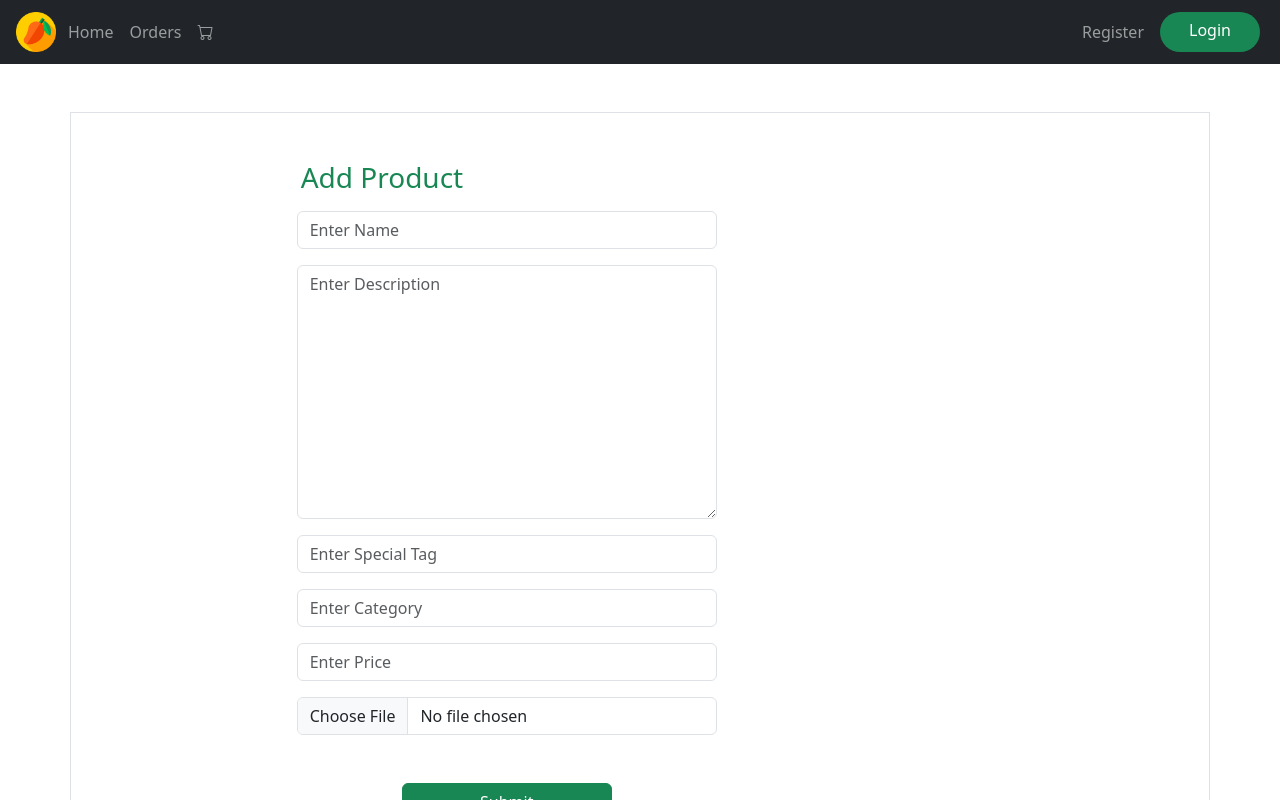
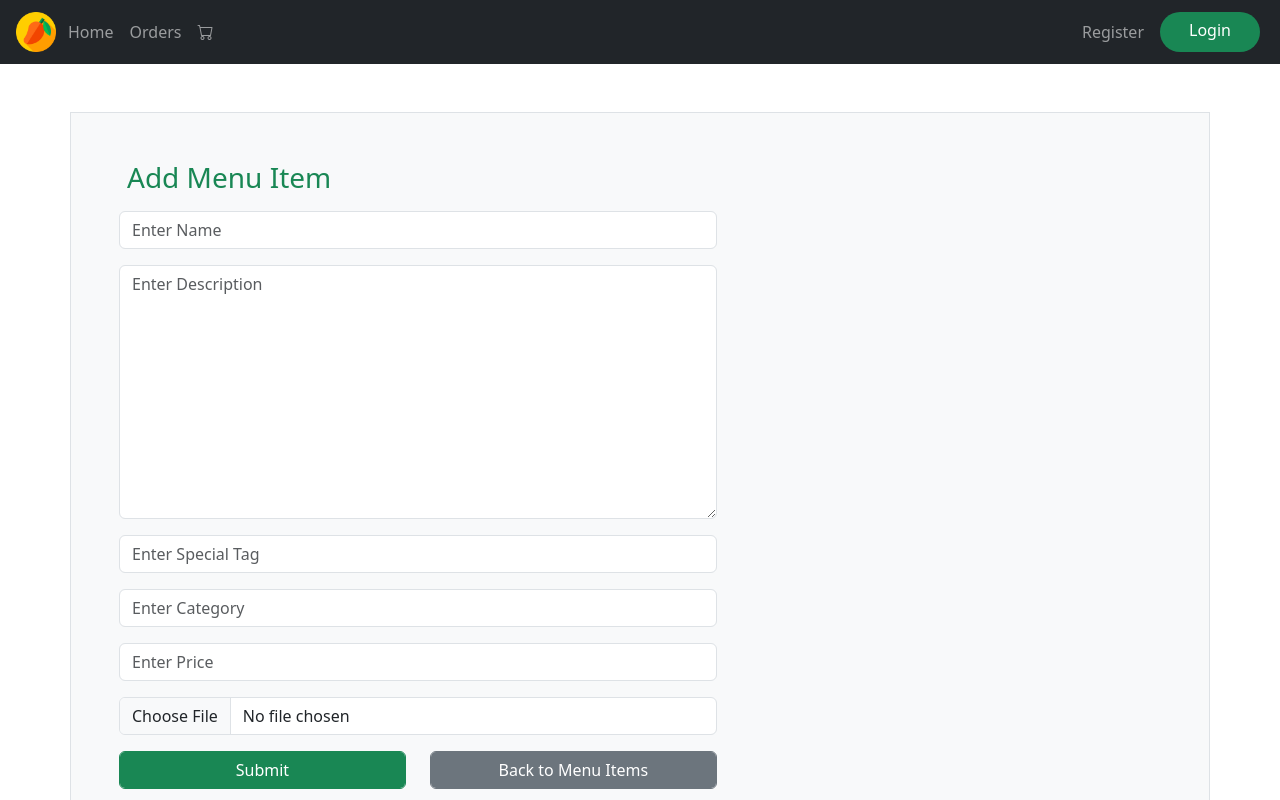
Before and after one commit to DineshShrestha/redmango-frontend, a React (Create React App) app: page /menuItem/menuItemUpsert in a window 1280 px wide. Shown: the top 800 px of the page. Built offline with nearby package versions, Linux system fonts and the light colour scheme; no server answers.

Commit message:
update design, createMenuItem not working

```diff
--- a/src/Pages/MenuItem/MenuItemList.tsx
+++ b/src/Pages/MenuItem/MenuItemList.tsx
@@ -13,7 +13,7 @@ function MenuItemList() {
                 <div className="table p-5">
                     <div className="d-flex align-items-center justify-content-between">
                         <h1 className="text-success">MenuItem List</h1>
-                        <button className="btn btn-success" onClick={()=>navigate("/menuitem/menuitemupsert")}>Add New</button>
+                        <button className="btn btn-success" onClick={()=>navigate("/menuitem/menuitemupsert")}>Add New Menu Item</button>
                     </div>
                     <div className="p-2">
                         <div className="row border">
--- a/src/Pages/MenuItem/MenuItemUpsert.tsx
+++ b/src/Pages/MenuItem/MenuItemUpsert.tsx
@@ -1,6 +1,8 @@
 import React, {useState, useEffect} from 'react'
 import { inputHelper, toastNotify } from '../../Helper';
-
+import { useCreateMenuItemMutation } from '../../Apis/menuItemApi';
+import { useNavigate } from 'react-router-dom';
+import { MainLoader } from '../../Components/Page/Common';
 const menuItemData = {
     name: "",
     description: "",
@@ -9,9 +11,12 @@ const menuItemData = {
     price: "",
 };
 function MenuItemUpsert() {
-    const [imageToBeStore, setImageToBeStore] = useState<any>();
-    const [imageToBeDisplay, setImageToBeDisplay] = useState<string>("");
+    const navigate = useNavigate();
+    const [imageToStore, setImageToStore] = useState<any>();
+    const [imageToDisplay, setImageToDisplay] = useState<string>("");
     const [menuItemInputs, setMenuItemInputs] = useState(menuItemData);
+    const [loading, setLoading] = useState(false);
+    const [createMenuItem] = useCreateMenuItemMutation();
 
     const handleMenuItemInput=(e: React.ChangeEvent<HTMLInputElement | HTMLSelectElement | HTMLTextAreaElement>)=>{
         const tempData = inputHelper(e, menuItemInputs);
@@ -27,31 +32,55 @@ function MenuItemUpsert() {
                 return e=== imgType;
             });
             if(file.size > 1000 * 1024){
-                setImageToBeStore("");
+                setImageToStore("");
                 toastNotify("File must be less than 1 MB", "error");
                 return;
             }
             else if (isImageTypeValid.length === 0){
-                setImageToBeStore("");
+                setImageToStore("");
                 toastNotify("File must be in jpeg, jpg, or png", "error");
                 return;
             }
 
             const reader = new FileReader();
             reader.readAsDataURL(file);
-            setImageToBeStore(file);
+            setImageToStore(file);
             reader.onload= (e)=>{
                 const imgUrl = e.target?.result as string;
-                setImageToBeDisplay(imgUrl);
+                setImageToDisplay(imgUrl);
             }
         }
+    };
+    const handleSubmit = async (e: React.FormEvent<HTMLFormElement>)=>{
+        e.preventDefault();
+        setLoading(true);
+        if(!imageToStore){
+            toastNotify("please upload an image", "error");
+            setLoading(false);
+            return;
+        }
+
+        const formData = new FormData();
+        formData.append("Name", menuItemInputs.name);
+        formData.append("Description", menuItemInputs.description);
+        formData.append("SpecialTag", menuItemInputs.specialTag);
+        formData.append("Category", menuItemInputs.category);
+        formData.append("Price", menuItemInputs.price);
+        formData.append("File",imageToStore);
+        const response = await createMenuItem(formData);
+        if(response){
+            setLoading(false);
+            navigate("/menuItem/menuitemlist");
+        }
+        setLoading(false);
     }
   return (
-    <div className="container border mt-5 p-5">
-    <h3 className="offset-2 px-2 text-success">Add Product</h3>
-    <form method="post" encType="multipart/form-data">
+    <div className="container border mt-5 p-5 bg-light">
+      {loading && <MainLoader/>}
+    <h3 className="px-2 text-success">Add Menu Item</h3>
+    <form method="post" encType="multipart/form-data" onSubmit={handleSubmit}>
       <div className="row mt-3">
-        <div className="col-md-5 offset-2">
+        <div className="col-md-7">
           <input
             type="text"
             className="form-control"
@@ -95,19 +124,25 @@ function MenuItemUpsert() {
             placeholder="Enter Price"
           />
           <input type="file" onChange={handleFileChange} className="form-control mt-3" />
-          <div className="text-center">
-            <button
-              type="submit"
-              style={{ width: "50%" }}
-              className="btn btn-success mt-5"
-            >
-              Submit
-            </button>
+          <div className="row">
+            <div className="col-6">
+              <button
+                type="submit"
+                className="btn btn-success form-control mt-3"
+              >
+                Submit
+              </button>
+            </div>
+            <div className="col-6">
+              <a onClick={()=> navigate(-1)} className='btn btn-secondary form-control mt-3'>
+                Back to Menu Items
+              </a>
+            </div>
           </div>
         </div>
         <div className="col-md-5 text-center">
           <img
-            src={imageToBeDisplay}
+            src={imageToDisplay}
             style={{ width: "100%", borderRadius: "30px" }}
             alt=""
           />
```
